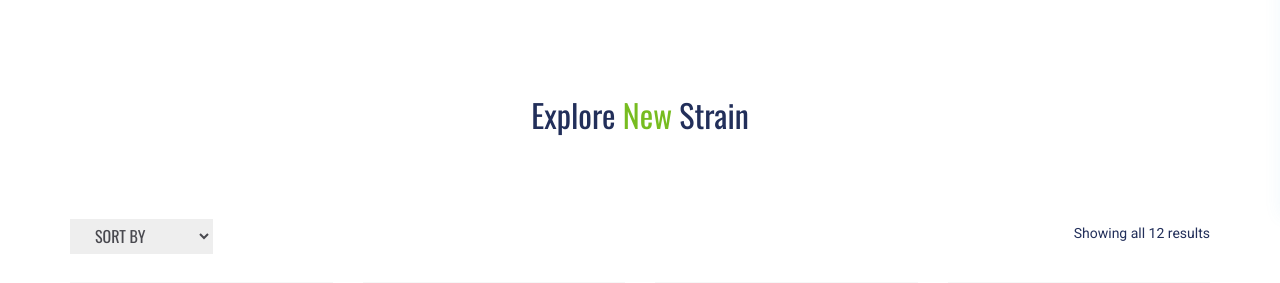
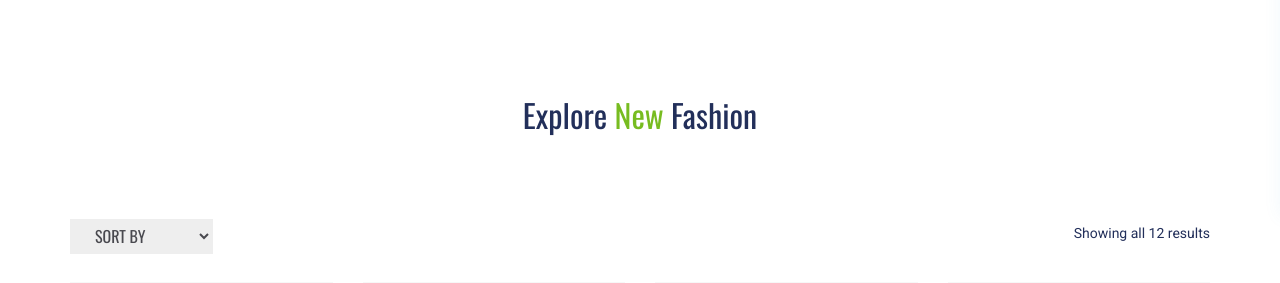
Before and after one commit to sentinelhz/district, a Django app: page / in a window 1280 px wide. Shown: the part 592-875 px from the top of the page. Run offline with Django 4.2, Linux system fonts and the light colour scheme; some libraries are stand-ins or nearby versions.

Commit message:
Updated words in shop.html

```diff
--- a/templates/shop.html
+++ b/templates/shop.html
@@ -247,7 +247,7 @@
             <span class="cw-primary-color">
               New
             </span>
-            Strain
+            Fashion
           </h4>
         </div>
       </div>
```
